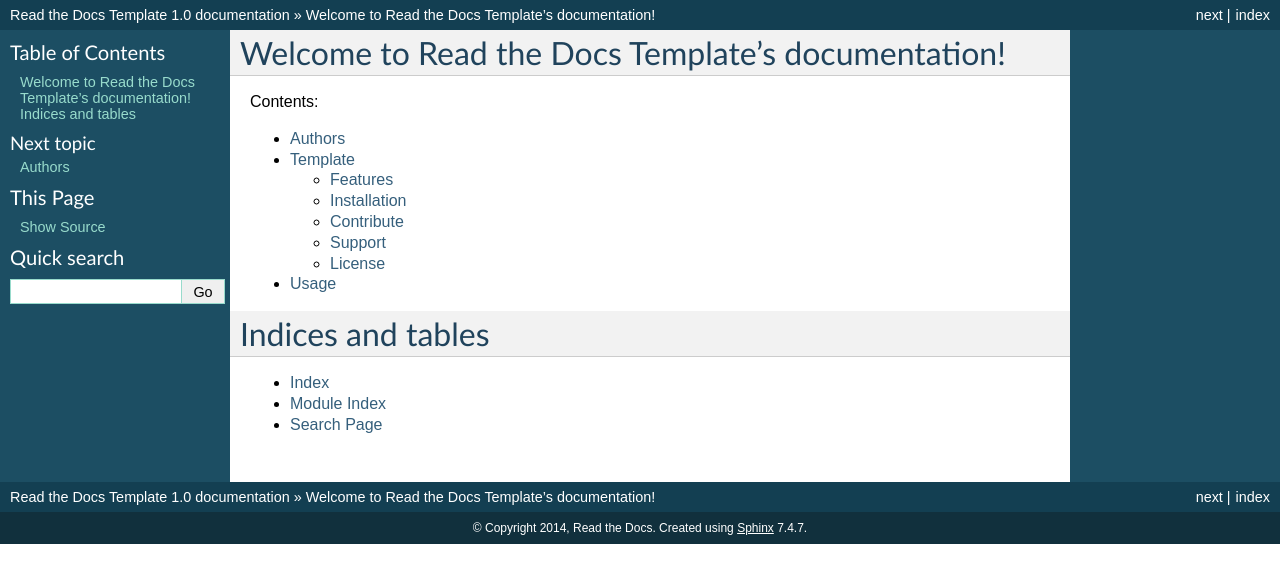
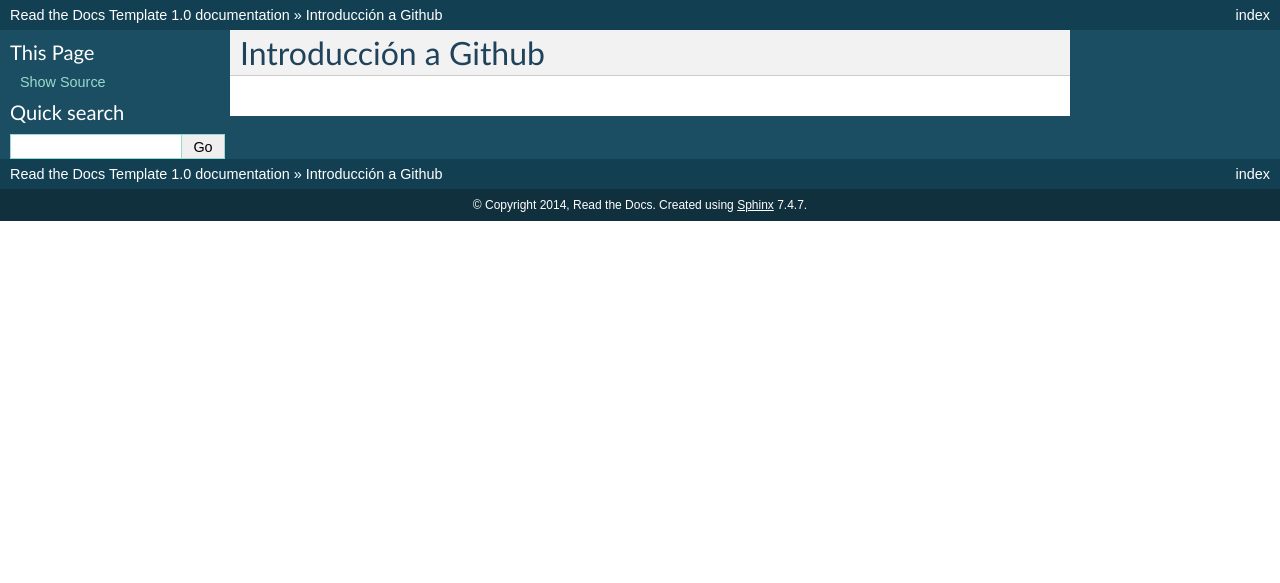
Before and after one commit to jveraduran/github-intro, a Sphinx documentation site: the page built from docs/index.rst, in a window 1280 px wide. Shown: the top 583 px of the page. Built offline with Sphinx 7.4.7, drawn with Linux system fonts in a browser that asks for light colours.

```diff
--- a/docs/index.rst
+++ b/docs/index.rst
@@ -3,22 +3,5 @@
    You can adapt this file completely to your liking, but it should at least
    contain the root `toctree` directive.
 
-Welcome to Read the Docs Template's documentation!
+Introducción a Github
 ==================================================
-
-Contents:
-
-.. toctree::
-   :maxdepth: 2
-   :glob:
-
-   *
-
-
-
-Indices and tables
-==================
-
-* :ref:`genindex`
-* :ref:`modindex`
-* :ref:`search`
```
Also changed, not shown: README.rst (+96 -27 lines).
